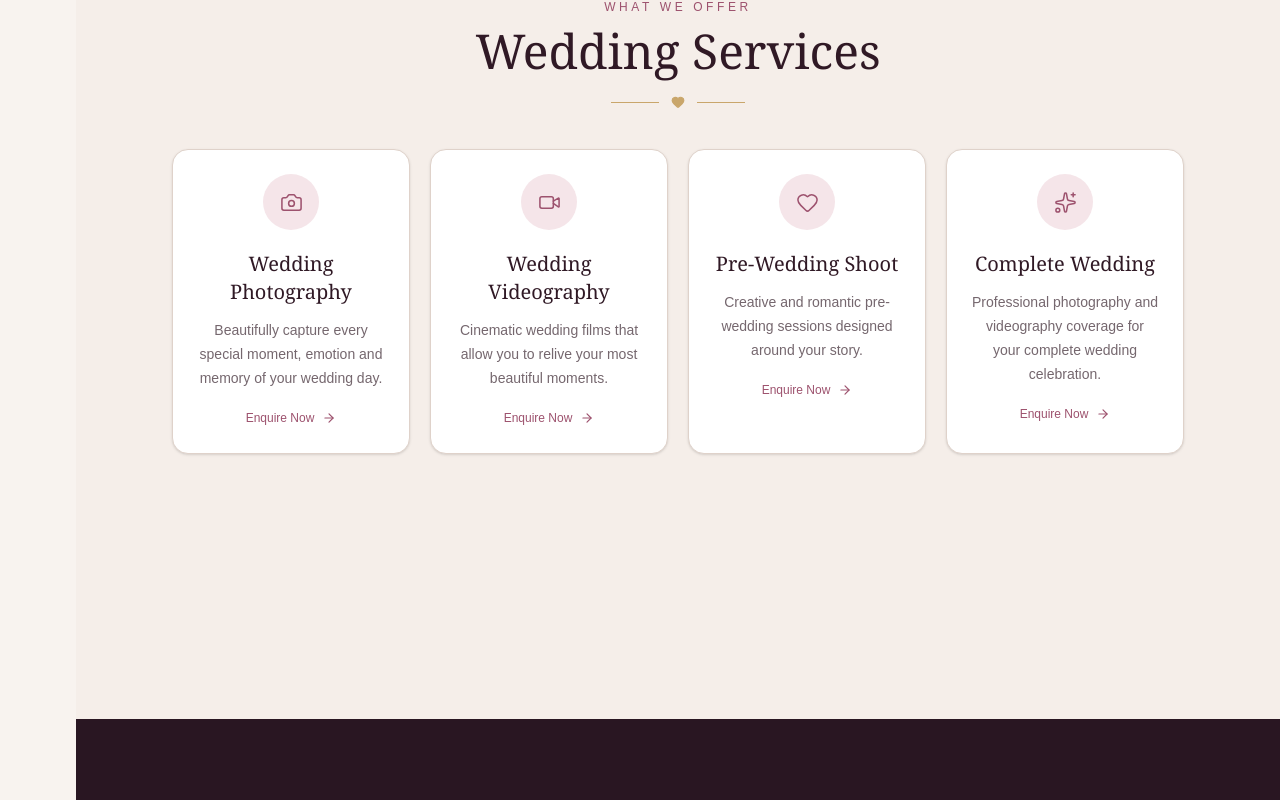
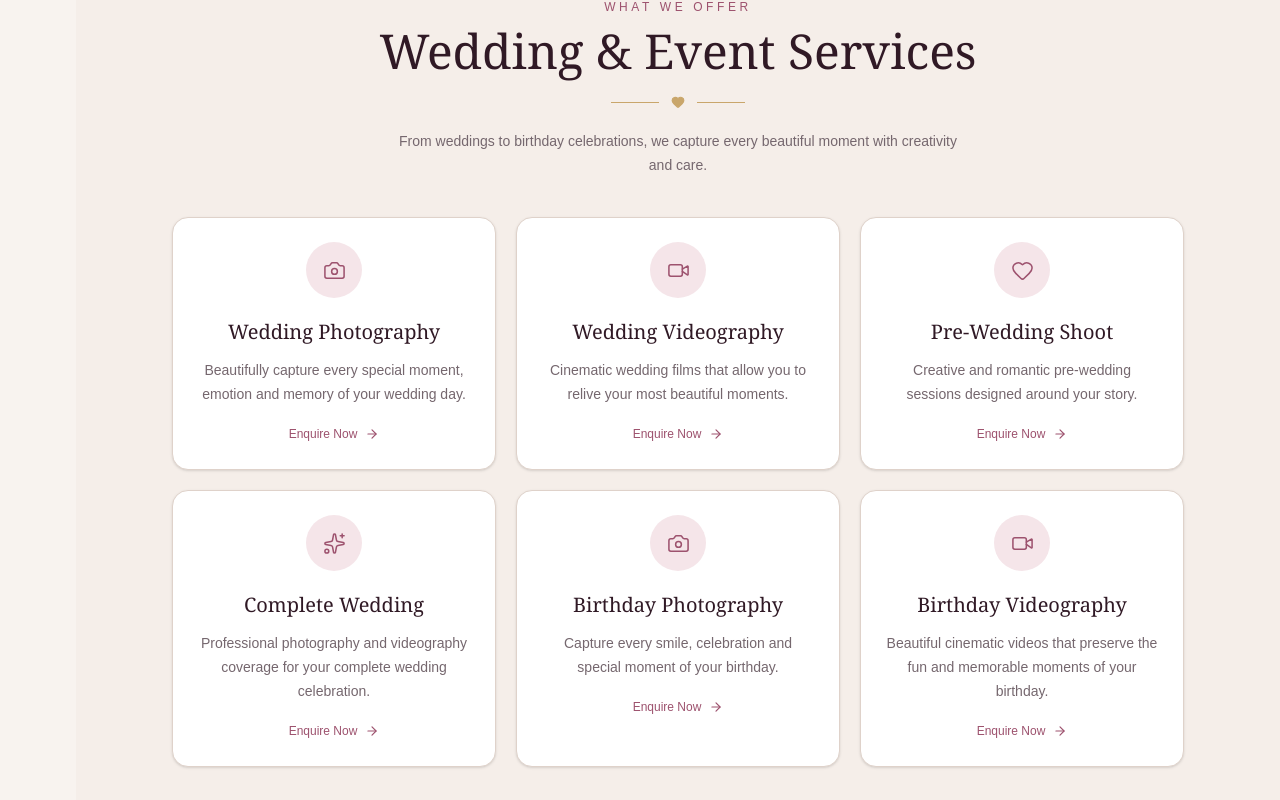
Before and after one commit to fahim-yadgir/Wedding-and-Decoration-using-react, a React (Vite) app: page / in a window 1280 px wide. Shown: the part 2619-3419 px from the top of the page. Built offline with nearby package versions, Linux system fonts and the light colour scheme.

Commit message:
Added two more services in service section birthday photography and videography

```diff
--- a/src/pages/Wedding.jsx
+++ b/src/pages/Wedding.jsx
@@ -53,7 +53,16 @@ function Wedding({ setActiveMenu }) {
     title: "Complete Wedding",
     text: "Professional photography and videography coverage for your complete wedding celebration.",
   },
-
+  {
+    icon: Camera,
+    title: "Birthday Photography",
+    text: "Capture every smile, celebration and special moment of your birthday.",
+  },
+  {
+    icon: Video,
+    title: "Birthday Videography",
+    text: "Beautiful cinematic videos that preserve the fun and memorable moments of your birthday.",
+  },
 ];
 
   const packages = [
@@ -825,7 +834,6 @@ function Wedding({ setActiveMenu }) {
           </div>
         </section>
 
-
 {/* =====================================================
     SERVICES
 ===================================================== */}
@@ -845,6 +853,7 @@ function Wedding({ setActiveMenu }) {
 >
   <div className="mx-auto max-w-7xl">
 
+    {/* SERVICES HEADER */}
     <div className="text-center">
 
       <p
@@ -867,7 +876,7 @@ function Wedding({ setActiveMenu }) {
           sm:text-5xl
         "
       >
-                Wedding Services
+        Wedding & Event Services
       </h2>
 
       <div className="my-5 flex items-center justify-center gap-3">
@@ -884,17 +893,32 @@ function Wedding({ setActiveMenu }) {
 
       </div>
 
-            </div>
-
+      <p
+        className="
+          mx-auto
+          max-w-xl
+          text-sm
+          leading-6
+          text-[#75676e]
+        "
+      >
+        From weddings to birthday celebrations, we capture
+        every beautiful moment with creativity and care.
+      </p>
+
+    </div>
+
+    {/* SERVICES GRID */}
     <div
       className="
         mt-10
         grid
         gap-5
         sm:grid-cols-2
-                lg:grid-cols-4
-              "
-            >
+        lg:grid-cols-3
+      "
+    >
+
       {services.map((service) => {
         const Icon = service.icon;
 
@@ -917,6 +941,7 @@ function Wedding({ setActiveMenu }) {
             "
           >
 
+            {/* ICON */}
             <div
               className="
                 mx-auto
@@ -942,10 +967,19 @@ function Wedding({ setActiveMenu }) {
               />
             </div>
 
-                    <h3 className="mt-5 font-serif text-xl text-[#301925]">
+            {/* TITLE */}
+            <h3
+              className="
+                mt-5
+                font-serif
+                text-xl
+                text-[#301925]
+              "
+            >
               {service.title}
             </h3>
 
+            {/* DESCRIPTION */}
             <p
               className="
                 mt-3
@@ -957,6 +991,7 @@ function Wedding({ setActiveMenu }) {
               {service.text}
             </p>
 
+            {/* ENQUIRE BUTTON */}
             <button
               type="button"
               onClick={handleWhatsApp}
@@ -968,15 +1003,22 @@ function Wedding({ setActiveMenu }) {
                 text-xs
                 font-medium
                 text-[#9d526e]
+                transition
+                hover:text-[#8f4662]
               "
             >
               Enquire Now
-                      <ArrowRight size={14} />
+
+              <ArrowRight
+                size={14}
+                className="transition-transform group-hover:translate-x-1"
+              />
             </button>
 
           </div>
         );
       })}
+
     </div>
 
   </div>
```
Lines whose indentation alone changed are shown as unchanged.
